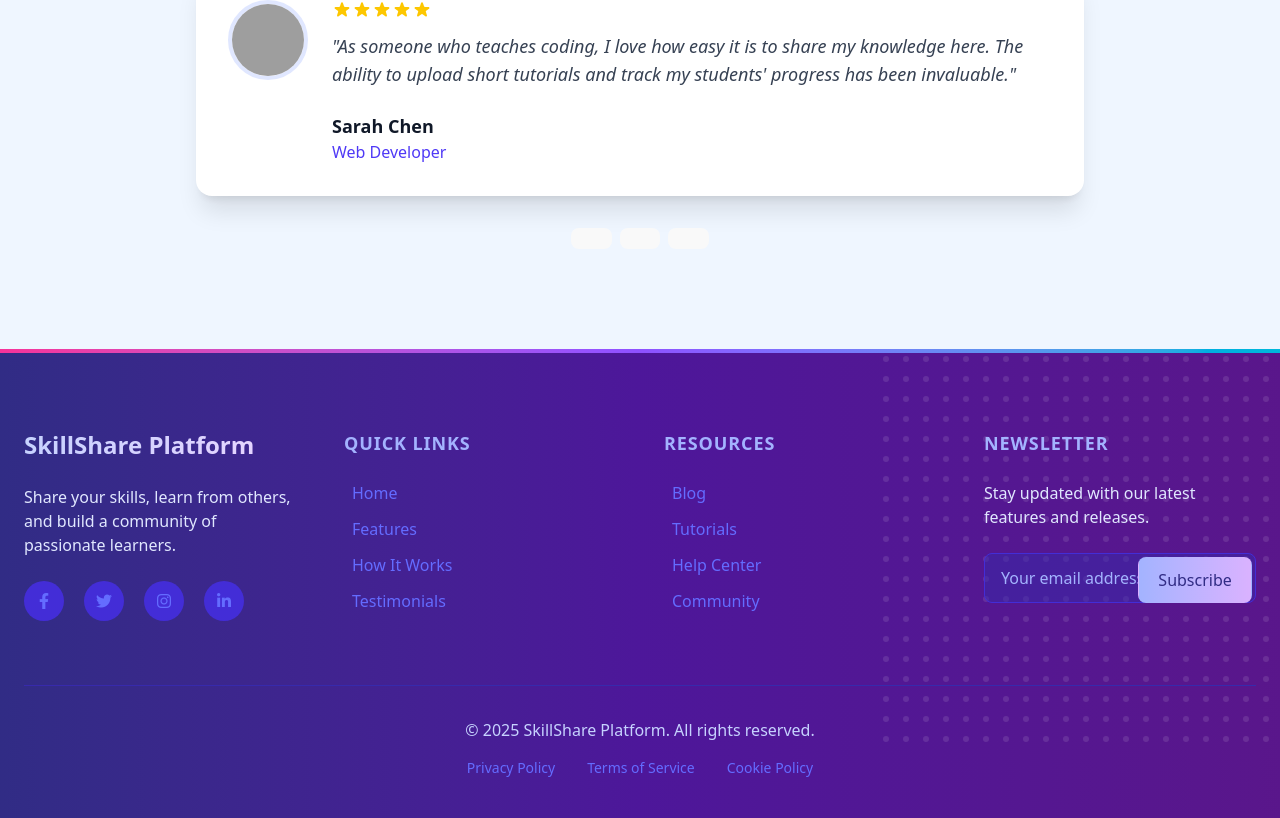
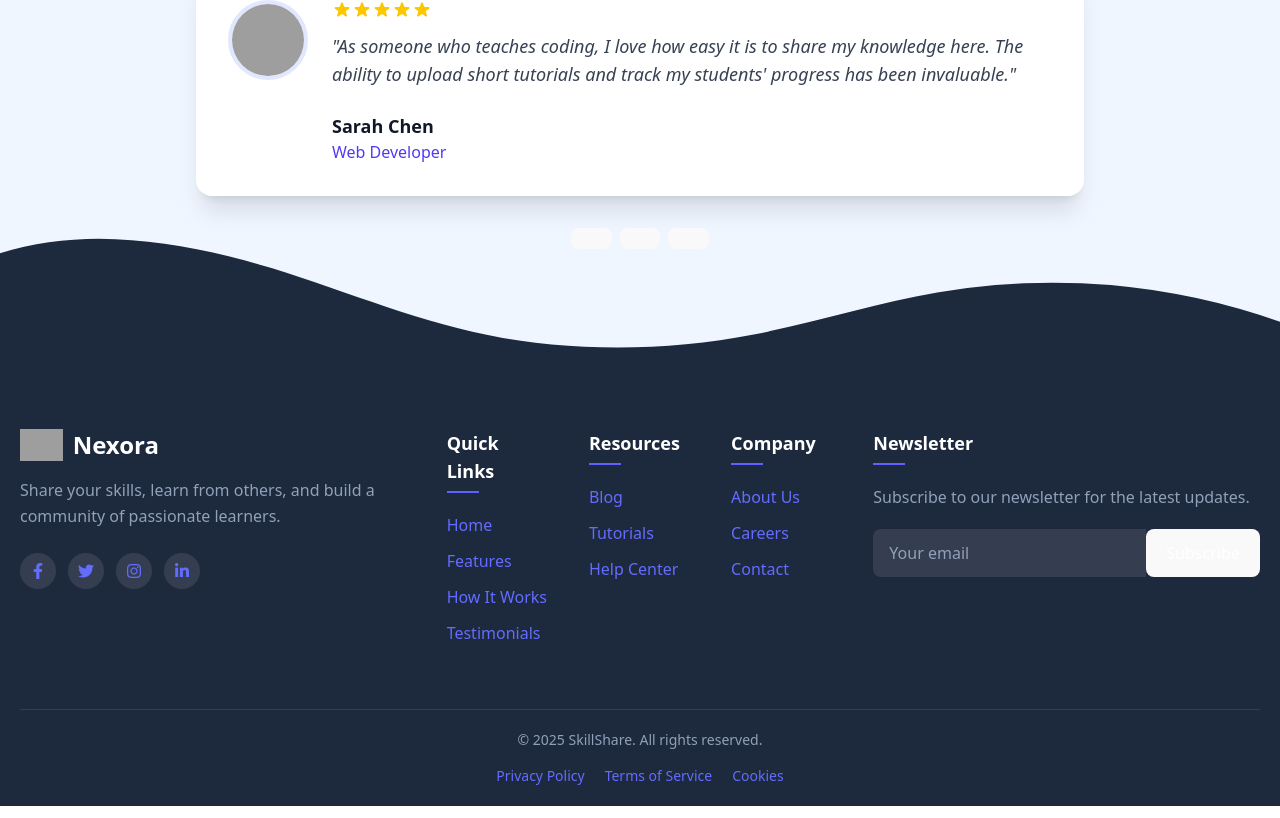
Before and after one commit to dulhara79/Nexora, a React (Vite) app in the folder client/: page / in a window 1280 px wide. Shown: the part 2805-3623 px from the top of the page. Built offline with nearby package versions, Linux system fonts and the light colour scheme; grey boxes are pictures that could not be loaded.

Commit message:
Update Footer.jsx

```diff
--- a/client/src/components/layout/Footer.jsx
+++ b/client/src/components/layout/Footer.jsx
@@ -32,144 +32,194 @@ const Footer = () => {
   };
 
   return (
-    <footer className="relative pt-20 pb-10 overflow-hidden text-white bg-gradient-to-r from-indigo-900 via-violet-900 to-purple-900">
-      {/* Abstract shape decoration */}
-      <div className="absolute top-0 left-0 w-full h-1 bg-gradient-to-r from-pink-500 via-violet-500 to-cyan-500"></div>
-      <div className="absolute top-0 right-0 opacity-10">
-        <svg width="404" height="404" fill="none" viewBox="0 0 404 404">
-          <defs>
-            <pattern id="pattern-circles" x="0" y="0" width="20" height="20" patternUnits="userSpaceOnUse">
-              <circle cx="10" cy="10" r="3" className="fill-white" />
-            </pattern>
-          </defs>
-          <rect width="404" height="404" fill="url(#pattern-circles)" />
+    <footer className="relative bg-slate-800 text-white pt-[80px] pb-5 w-m-full">
+      {/* Wave shape decoration */}
+      <div className="absolute top-[-120px] left-0 w-full overflow-hidden leading-[0] rotate-180">
+        <svg
+          className="relative block h-[120px] w-full"
+          data-name="Layer 1"
+          xmlns="http://www.w3.org/2000/svg"
+          viewBox="0 0 1200 120"
+          preserveAspectRatio="none"
+        >
+          <path
+            d="M321.39,56.44c58-10.79,114.16-30.13,172-41.86,82.39-16.72,168.19-17.73,250.45-.39C823.78,31,906.67,72,985.66,92.83c70.05,18.48,146.53,26.09,214.34,3V0H0V27.35A600.21,600.21,0,0,0,321.39,56.44Z"
+            className="fill-slate-800"
+          ></path>
         </svg>
       </div>
 
-      <div className="container relative z-10 max-w-full px-6 mx-auto">
+      <div className="max-w-full px-5 mx-auto">
         <motion.div
           ref={ref}
           variants={staggerContainer}
           initial="hidden"
           animate={inView ? "show" : "hidden"}
-          className="grid grid-cols-1 gap-12 mb-16 md:grid-cols-4"
+          className="grid grid-cols-1 gap-10 md:grid-cols-3"
         >
-          <motion.div variants={fadeInUp} className="mb-8 md:mb-0">
-            <h3 className="mb-6 text-2xl font-bold text-transparent bg-gradient-to-r from-indigo-200 to-purple-200 bg-clip-text">SkillShare Platform</h3>
-            <p className="mb-6 text-indigo-100">
+          {/* Logo Section */}
+          <motion.div variants={fadeInUp} className="flex flex-col">
+            <div className="flex items-center mb-4">
+              <img
+                src="/logo.png"
+                alt="Logo"
+                className="h-8 mr-2.5"
+              />
+              <h2 className="text-2xl font-bold text-white">Nexora</h2>
+            </div>
+            <p className="mb-6 leading-relaxed text-slate-400">
               Share your skills, learn from others, and build a community of passionate learners.
             </p>
-            <div className="flex space-x-5">
-              <a href="#" className="flex items-center justify-center w-10 h-10 text-white transition-all duration-300 bg-indigo-700 rounded-full hover:bg-indigo-600 hover:scale-110">
+            <div className="flex gap-3">
+              <a
+                href="#"
+                className="flex items-center justify-center text-white transition-all rounded-full w-9 h-9 bg-white/10 hover:bg-indigo-500 hover:-translate-y-1"
+              >
                 <i className="fab fa-facebook-f"></i>
               </a>
-              <a href="#" className="flex items-center justify-center w-10 h-10 text-white transition-all duration-300 bg-indigo-700 rounded-full hover:bg-indigo-600 hover:scale-110">
+              <a
+                href="#"
+                className="flex items-center justify-center text-white transition-all rounded-full w-9 h-9 bg-white/10 hover:bg-indigo-500 hover:-translate-y-1"
+              >
                 <i className="fab fa-twitter"></i>
               </a>
-              <a href="#" className="flex items-center justify-center w-10 h-10 text-white transition-all duration-300 bg-indigo-700 rounded-full hover:bg-indigo-600 hover:scale-110">
+              <a
+                href="#"
+                className="flex items-center justify-center text-white transition-all rounded-full w-9 h-9 bg-white/10 hover:bg-indigo-500 hover:-translate-y-1"
+              >
                 <i className="fab fa-instagram"></i>
               </a>
-              <a href="#" className="flex items-center justify-center w-10 h-10 text-white transition-all duration-300 bg-indigo-700 rounded-full hover:bg-indigo-600 hover:scale-110">
+              <a
+                href="#"
+                className="flex items-center justify-center text-white transition-all rounded-full w-9 h-9 bg-white/10 hover:bg-indigo-500 hover:-translate-y-1"
+              >
                 <i className="fab fa-linkedin-in"></i>
               </a>
             </div>
           </motion.div>
 
-          <motion.div variants={fadeInUp}>
-            <h3 className="mb-6 text-lg font-semibold tracking-wider text-indigo-300 uppercase">Quick Links</h3>
+          {/* Links Section */}
+          <motion.div variants={fadeInUp} className="grid grid-cols-1 gap-10 sm:grid-cols-3">
+            <div>
+              <h3 className="relative pb-2 mb-5 text-lg font-bold text-white">
+                Quick Links
+                <span className="absolute bottom-0 left-0 w-8 h-0.5 bg-indigo-500"></span>
+              </h3>
               <ul className="space-y-3">
                 <li>
-                <a href="#" className="flex items-center text-indigo-100 transition-all duration-300 group hover:text-white">
-                  <span className="inline-block w-0 h-px mr-2 transition-all duration-300 bg-indigo-300 group-hover:w-4"></span>
+                  <a href="#" className="transition-colors text-slate-400 hover:text-indigo-500">
                     Home
                   </a>
                 </li>
                 <li>
-                <a href="#features" className="flex items-center text-indigo-100 transition-all duration-300 group hover:text-white">
-                  <span className="inline-block w-0 h-px mr-2 transition-all duration-300 bg-indigo-300 group-hover:w-4"></span>
+                  <a href="#" className="transition-colors text-slate-400 hover:text-indigo-500">
                     Features
                   </a>
                 </li>
                 <li>
-                <a href="#how-it-works" className="flex items-center text-indigo-100 transition-all duration-300 group hover:text-white">
-                  <span className="inline-block w-0 h-px mr-2 transition-all duration-300 bg-indigo-300 group-hover:w-4"></span>
+                  <a href="#" className="transition-colors text-slate-400 hover:text-indigo-500">
                     How It Works
                   </a>
                 </li>
                 <li>
-                <a href="#testimonials" className="flex items-center text-indigo-100 transition-all duration-300 group hover:text-white">
-                  <span className="inline-block w-0 h-px mr-2 transition-all duration-300 bg-indigo-300 group-hover:w-4"></span>
+                  <a href="#" className="transition-colors text-slate-400 hover:text-indigo-500">
                     Testimonials
                   </a>
                 </li>
               </ul>
-          </motion.div>
+            </div>
 
-          <motion.div variants={fadeInUp}>
-            <h3 className="mb-6 text-lg font-semibold tracking-wider text-indigo-300 uppercase">Resources</h3>
+            <div>
+              <h3 className="relative pb-2 mb-5 text-lg font-bold text-white">
+                Resources
+                <span className="absolute bottom-0 left-0 w-8 h-0.5 bg-indigo-500"></span>
+              </h3>
               <ul className="space-y-3">
                 <li>
-                <a href="#" className="flex items-center text-indigo-100 transition-all duration-300 group hover:text-white">
-                  <span className="inline-block w-0 h-px mr-2 transition-all duration-300 bg-indigo-300 group-hover:w-4"></span>
+                  <a href="#" className="transition-colors text-slate-400 hover:text-indigo-500">
                     Blog
                   </a>
                 </li>
                 <li>
-                <a href="#" className="flex items-center text-indigo-100 transition-all duration-300 group hover:text-white">
-                  <span className="inline-block w-0 h-px mr-2 transition-all duration-300 bg-indigo-300 group-hover:w-4"></span>
+                  <a href="#" className="transition-colors text-slate-400 hover:text-indigo-500">
                     Tutorials
                   </a>
                 </li>
                 <li>
-                <a href="#" className="flex items-center text-indigo-100 transition-all duration-300 group hover:text-white">
-                  <span className="inline-block w-0 h-px mr-2 transition-all duration-300 bg-indigo-300 group-hover:w-4"></span>
+                  <a href="#" className="transition-colors text-slate-400 hover:text-indigo-500">
                     Help Center
                   </a>
                 </li>
+              </ul>
+            </div>
+
+            <div>
+              <h3 className="relative pb-2 mb-5 text-lg font-bold text-white">
+                Company
+                <span className="absolute bottom-0 left-0 w-8 h-0.5 bg-indigo-500"></span>
+              </h3>
+              <ul className="space-y-3">
                 <li>
-                <a href="#" className="flex items-center text-indigo-100 transition-all duration-300 group hover:text-white">
-                  <span className="inline-block w-0 h-px mr-2 transition-all duration-300 bg-indigo-300 group-hover:w-4"></span>
-                  Community
+                  <a href="#" className="transition-colors text-slate-400 hover:text-indigo-500">
+                    About Us
+                  </a>
+                </li>
+                <li>
+                  <a href="#" className="transition-colors text-slate-400 hover:text-indigo-500">
+                    Careers
+                  </a>
+                </li>
+                <li>
+                  <a href="#" className="transition-colors text-slate-400 hover:text-indigo-500">
+                    Contact
                   </a>
                 </li>
               </ul>
+            </div>
           </motion.div>
 
+          {/* Newsletter Section */}
           <motion.div variants={fadeInUp}>
-            <h3 className="mb-6 text-lg font-semibold tracking-wider text-indigo-300 uppercase">Newsletter</h3>
-            <p className="mb-6 text-indigo-100">
-              Stay updated with our latest features and releases.
+            <h3 className="relative pb-2 mb-5 text-lg font-bold text-white">
+              Newsletter
+              <span className="absolute bottom-0 left-0 w-8 h-0.5 bg-indigo-500"></span>
+            </h3>
+            <p className="mb-5 text-slate-400">
+              Subscribe to our newsletter for the latest updates.
             </p>
-            <div className="relative">
+            <div className="flex">
               <input
                 type="email"
-                placeholder="Your email address"
-                className="w-full px-4 py-3 text-white placeholder-indigo-300 border border-indigo-700 rounded-lg bg-indigo-800/50 focus:outline-none focus:ring-2 focus:ring-indigo-500"
+                placeholder="Your email"
+                className="flex-1 px-4 py-3 text-white rounded-l-lg bg-white/10 placeholder-slate-400 focus:outline-none focus:ring-2 focus:ring-indigo-500"
               />
-              <button className="absolute px-4 py-2 font-medium text-indigo-900 transition-all duration-300 rounded-md right-1 top-1 bg-gradient-to-r from-indigo-300 to-purple-300 hover:opacity-90 hover:shadow-lg">
+              <button className="px-5 py-3 font-semibold text-white transition-colors bg-indigo-500 rounded-r-lg hover:bg-indigo-600">
                 Subscribe
               </button>
             </div>
           </motion.div>
         </motion.div>
 
+        {/* Bottom Section */}
         <motion.div
           variants={fadeInUp}
           initial={{ opacity: 0, y: 20 }}
           animate={inView ? { opacity: 1, y: 0 } : { opacity: 0, y: 20 }}
           transition={{ duration: 0.5, delay: 0.4 }}
-          className="pt-8 mt-8 text-center border-t border-indigo-800"
+          className="pt-5 mt-16 text-center border-t border-white/10"
         >
-          <p className="text-indigo-200">© {new Date().getFullYear()} SkillShare Platform. All rights reserved.</p>
-          <div className="flex justify-center mt-4 space-x-8 text-sm">
-            <a href="#" className="text-indigo-300 transition-all duration-300 hover:text-white">
+          <p className="text-sm text-slate-400">
+            © {new Date().getFullYear()} SkillShare. All rights reserved.
+          </p>
+          <div className="flex justify-center gap-5 mt-4">
+            <a href="#" className="text-sm transition-colors text-slate-400 hover:text-white">
               Privacy Policy
             </a>
-            <a href="#" className="text-indigo-300 transition-all duration-300 hover:text-white">
+            <a href="#" className="text-sm transition-colors text-slate-400 hover:text-white">
               Terms of Service
             </a>
-            <a href="#" className="text-indigo-300 transition-all duration-300 hover:text-white">
-              Cookie Policy
+            <a href="#" className="text-sm transition-colors text-slate-400 hover:text-white">
+              Cookies
             </a>
           </div>
         </motion.div>
```
Lines whose indentation alone changed are shown as unchanged.
